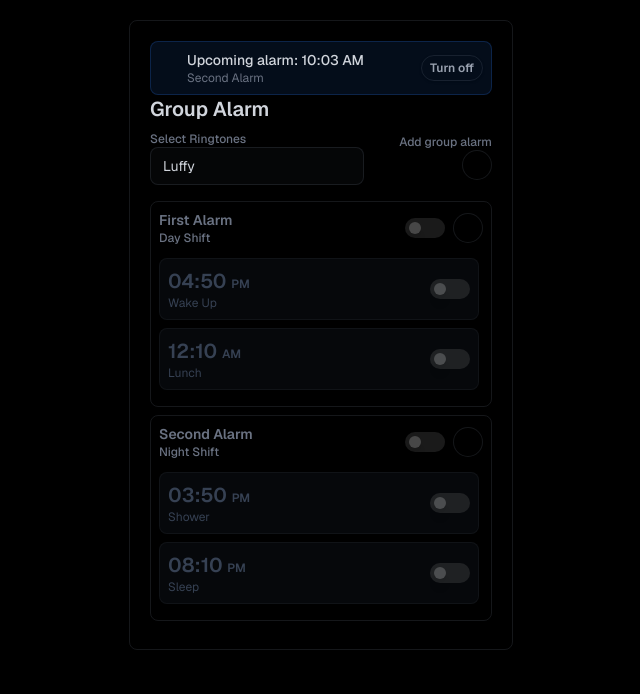
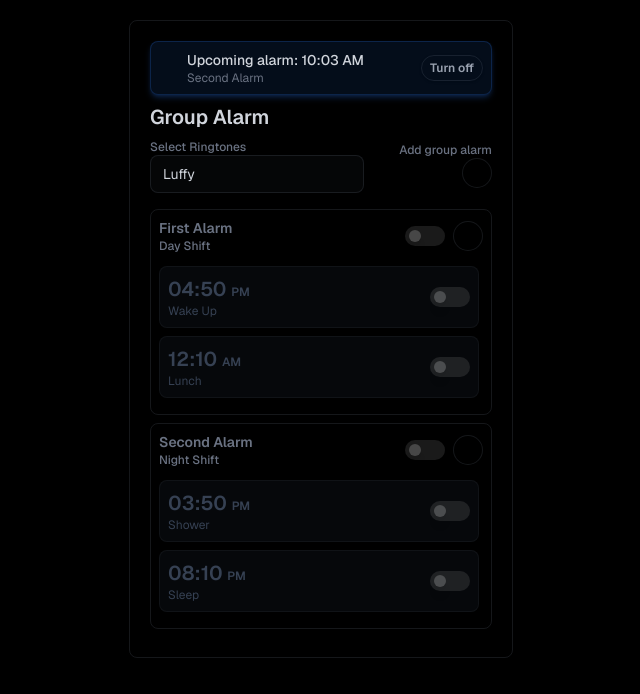
Before and after one commit to johnmichaelechemani/Group-Alarm, a React (Vite) app: page / in a window 1280 px wide. Shown: the top 694 px of the page, without its empty margins (319-959 px from the left). Built offline with nearby package versions, Linux system fonts and the light colour scheme; some icons are missing.

Commit message:
`Added shadow effect to Notification component`

```diff
--- a/src/components/Notification.jsx
+++ b/src/components/Notification.jsx
@@ -3,7 +3,7 @@ import { Icon } from "@iconify/react";
 export const Notification = () => {
   return (
     <>
-      <div className="border border-blue-500/20 bg-blue-500/10 p-2 rounded-lg flex justify-between items-center gap-1 ">
+      <div className="border border-blue-500/20 shadow-md shadow-blue-500/20 mb-2 bg-blue-500/10 p-2 rounded-lg flex justify-between items-center gap-1 ">
         <div className="flex items-start gap-1">
           <div>
             <Icon icon="mdi-light:clock" width="24" height="24" />
```
